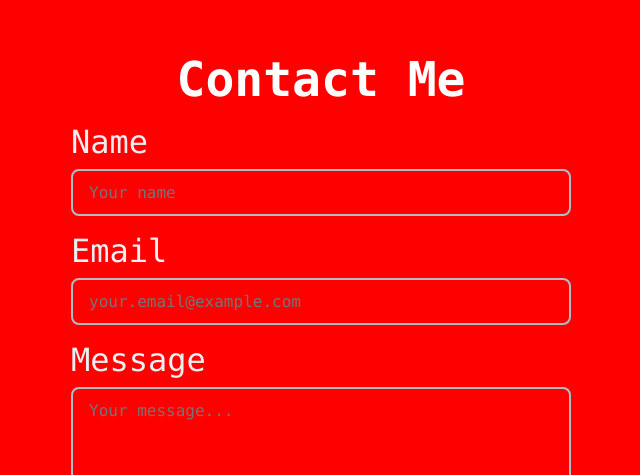
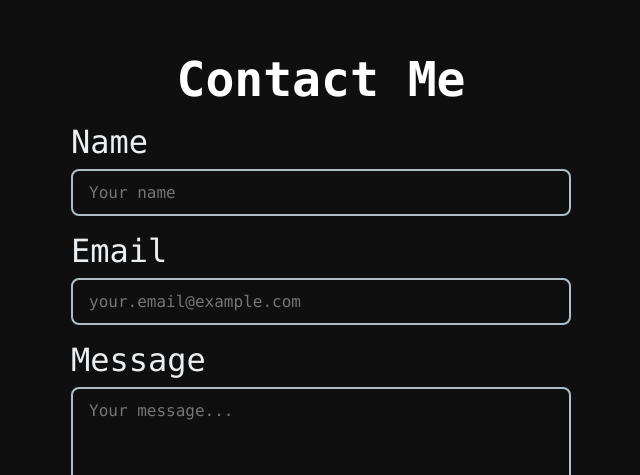
Before and after one commit to oaguilar83/dev-portfolio-frontend, a React (Vite) app: page / in a window 1280 px wide. Shown: the part 908-1383 px from the top of the page, without its empty margins (319-959 px from the left). Built offline with nearby package versions, Linux system fonts and the light colour scheme.

Commit message:
Revert "test change for ci cd"
This reverts commit b5164e768c781466bda3775955cdd5b368aa1fa3.

```diff
--- a/src/App.module.css
+++ b/src/App.module.css
@@ -1,5 +1,5 @@
 :root {
-  --primary-background-color: red;
+  --primary-background-color: #0F0F0F;
   --secondary-background-color: #151515;
   --accent-color: #4fc3f7;
   --primary-font-color: white;
```
